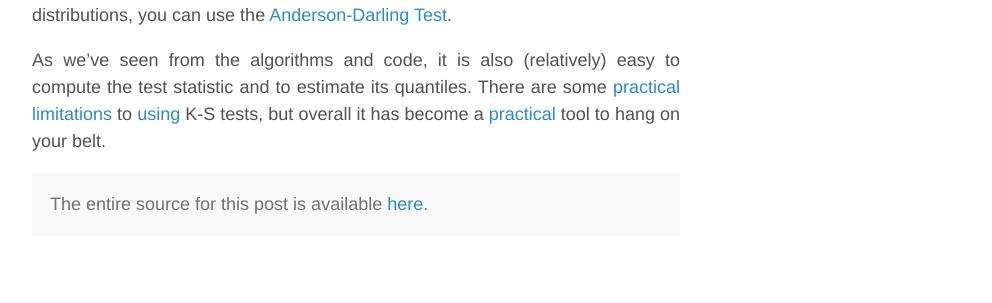
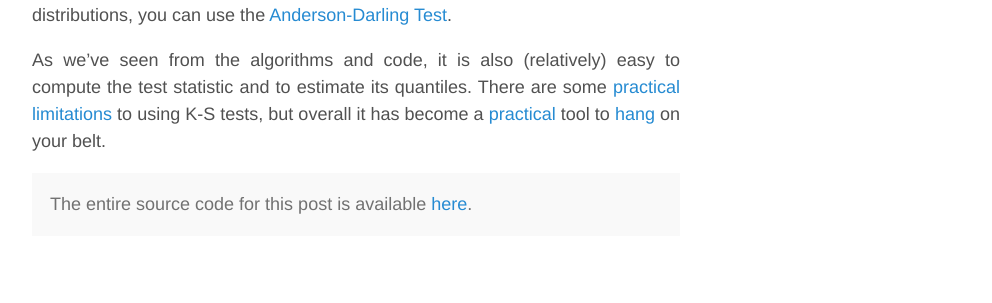
Before and after one commit to broesler/broesler.github.io, a Jekyll site: the page built from _posts/2021-02-03-ks2samp.md, in a window 1280 px wide and 1400 px high, scrolled down 7804 px. Shown: the part 973-1276 px from the top of the window, without its empty margins (284-1276 px from the left). Built offline with Jekyll 4.4.1, drawn with Linux system fonts in a browser that asks for light colours; nearby versions of some CDN libraries; some of the changed lines change nothing that is shown.

Commit message:
Update links. Fix wrapping on .math.inline.

```diff
--- a/_posts/2021-02-03-ks2samp.md
+++ b/_posts/2021-02-03-ks2samp.md
@@ -42,9 +42,9 @@
 $Y_1, \dots, Y_m$ of independent, real-valued, continuous random
 variables, and assume that the $X_i$’s are i.i.d. with some cdf $F$ and
 that the $Y_i$’s are i.i.d. with some cdf $G$.<span
-class="sidenote-wrapper"><label for="sn-0" class="margin-toggle sidenote-number"></label>
+class="marginnote-wrapper"><label for="sn-0" class="margin-toggle">&#8853;</label>
 <input type="checkbox" id="sn-0" class="margin-toggle"/>
-<span class="sidenote">
+<span class="marginnote">
 Note that the two samples may have different sizes (if
 $n \ne m$).
 </span></span>
@@ -312,7 +312,13 @@
 <a href="#fig:ks_test" data-reference-type="ref" data-reference="fig:ks_test">Figure 1</a>.
 
 <figure>
-<img src="{{ '/assets/images/ks2samp/ks_test.pdf' | absolute_url }}" id="fig:ks_test"  /><figcaption><span class="fig_number">Figure 1</span>. The empirical cdfs of two independent random samples from <span class="math inline">\(\mathcal{N}\left( 0, 1 \right)\)</span> and <span class="math inline">\(\mathcal{N}\left( 0, 2 \right)\)</span>. The test statistic <span class="math inline">\(T_{n,m}\)</span> is shown by the double arrow.</figcaption>
+<img src="{{ '/assets/images/ks2samp/ks_test.pdf' | absolute_url }}"
+id="fig:ks_test"  /><figcaption><span class="fig_number">Figure 1</span>. The
+empirical cdfs of two independent random samples from <span class="math
+inline">\(\mathcal{N}\left( 0, 1 \right)\)</span> and <span class="math
+inline">\(\mathcal{N}\left( 0, 2 \right)\)</span>. The test statistic <span
+class="math inline">\(T_{n,m}\)</span> is shown by the double
+arrow.</figcaption>
 </figure>
 
 ### The Null Hypothesis
@@ -545,21 +551,12 @@
 
 As we've seen from the algorithms and code, it is also (relatively) easy to
 compute the test statistic and to estimate its quantiles. There are some
-[practical limitations][gordon2010] to [using][wilcox1997] K-S tests, but
-overall it has become a [practical][medium] tool to hang on your belt.
+[practical limitations][gordon2010] to using K-S tests, but overall it has
+become a [practical][wilcox1997] tool to [hang][medium] on your belt.
 
-<p class="message" markdown=1>The entire source for this post is available [here][hw7_kstest.py].</p>
-
-<!-- footnotes -->
-[^2]: The *indicator function* is defined as
-
-    $$
-    \mathbb{1}\!\left\{X \le t\right\} =
-    \begin{cases}
-      1 & \text{if } X \le t \\
-      0 & \text{otherwise}
-    \end{cases}.
-    $$
+<p class="message" markdown=1>The entire source code for this post is available
+[here][hw7_kstest.py].
+</p>
 
 
 <!-- links -->
--- a/assets/css/layout.css
+++ b/assets/css/layout.css
@@ -563,6 +563,10 @@
   fill: #268bd2;
 }
 
+.math.inline {
+  white-space: nowrap;
+}
+
 /*---------- Source Code Table ----------*/
 #source_code_table_div {
   overflow-x: scroll;
```
